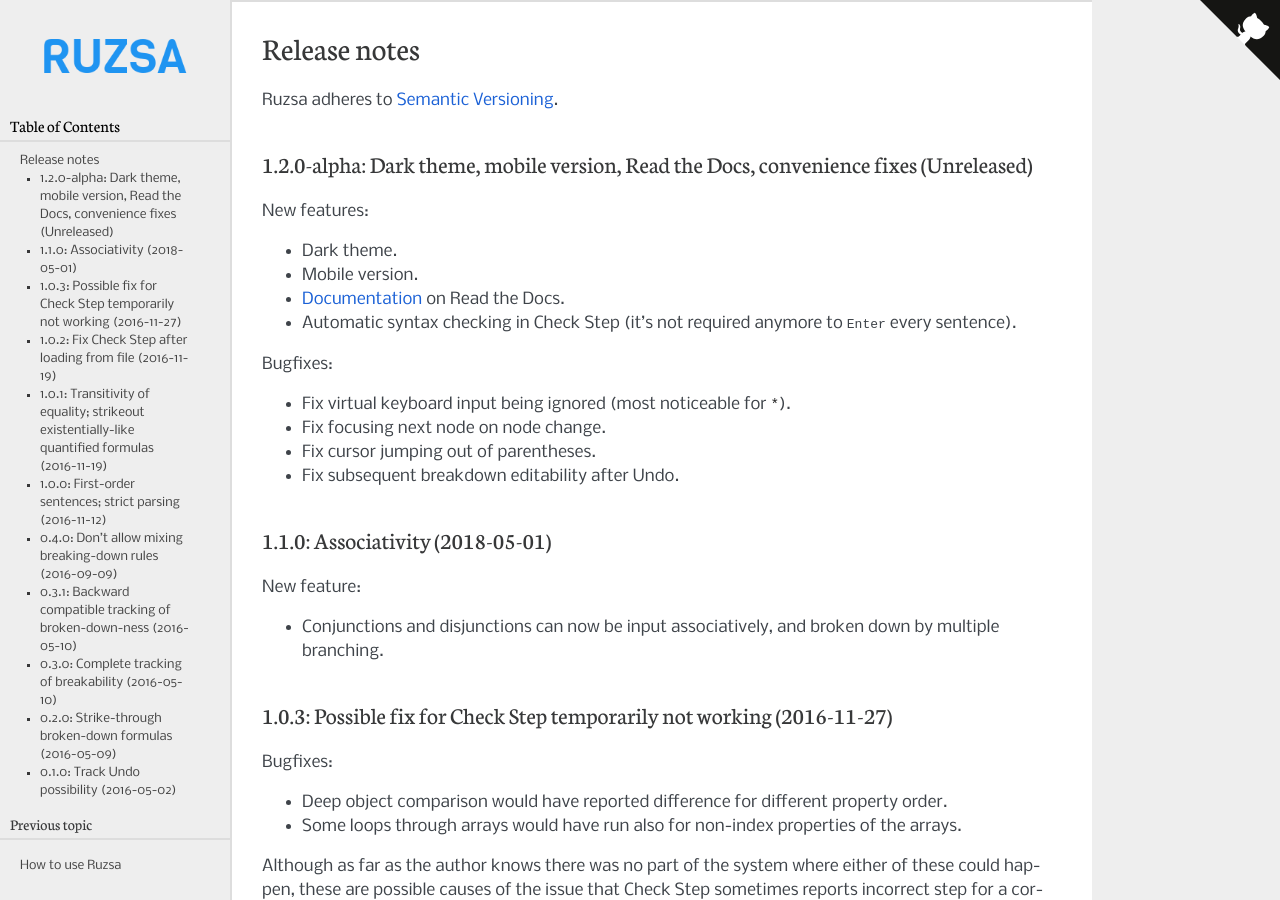
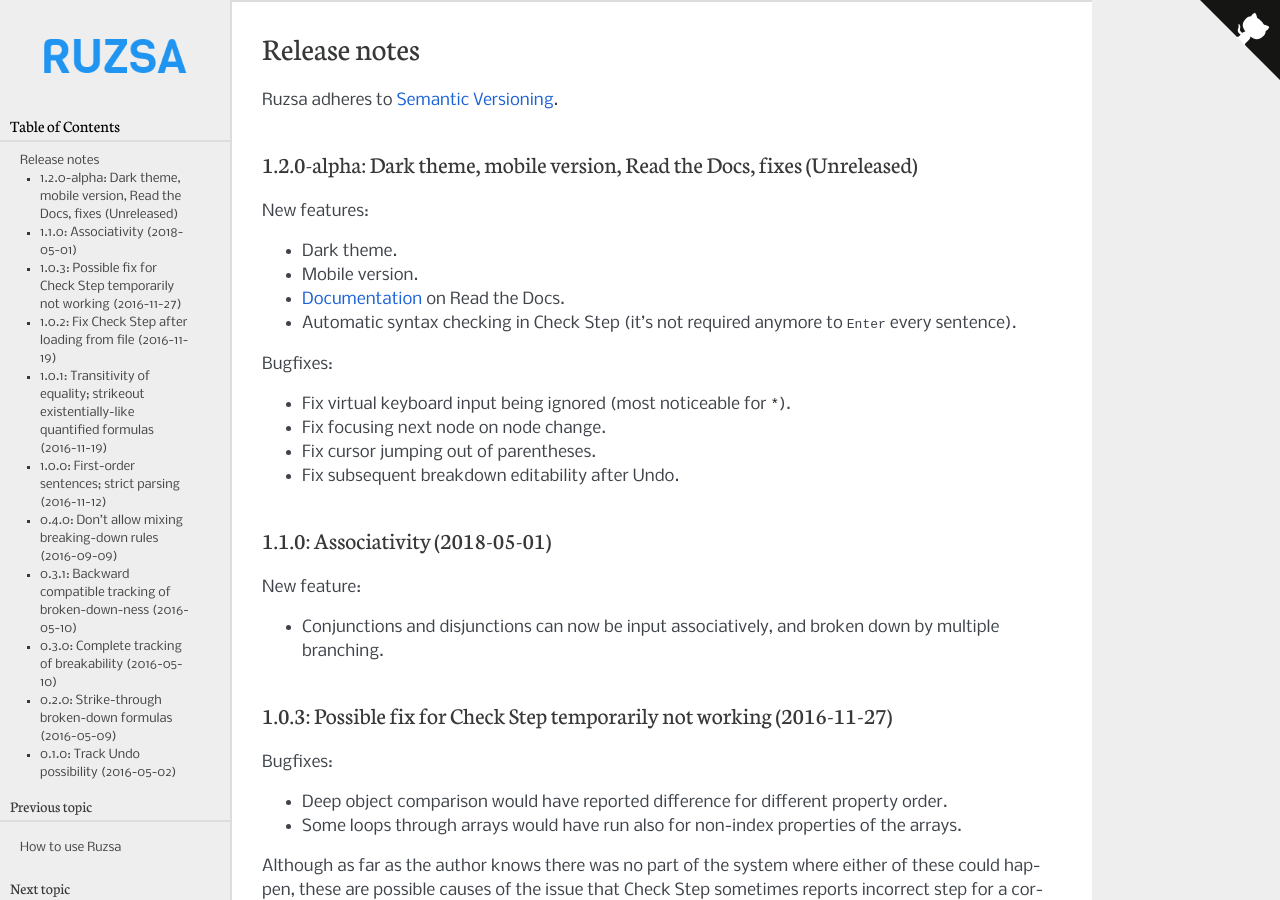
Before and after one commit to tbitai/ruzsa, a Sphinx documentation site: the page built from docs/RELEASES.md, in a window 1280 px wide and 900 px high. Built offline with Sphinx 7.4.7, drawn with Linux system fonts in a browser that asks for light colours.

Commit message:
RELEASES.md: fix 1.2 title wording

```diff
--- a/docs/RELEASES.md
+++ b/docs/RELEASES.md
@@ -2,7 +2,7 @@
 
 Ruzsa adheres to [Semantic Versioning](http://semver.org/spec/v2.0.0.html).
 
-## 1.2.0-alpha: Dark theme, mobile version, Read the Docs, convenience fixes (Unreleased)
+## 1.2.0-alpha: Dark theme, mobile version, Read the Docs, fixes (Unreleased)
 
 New features:
 
```
